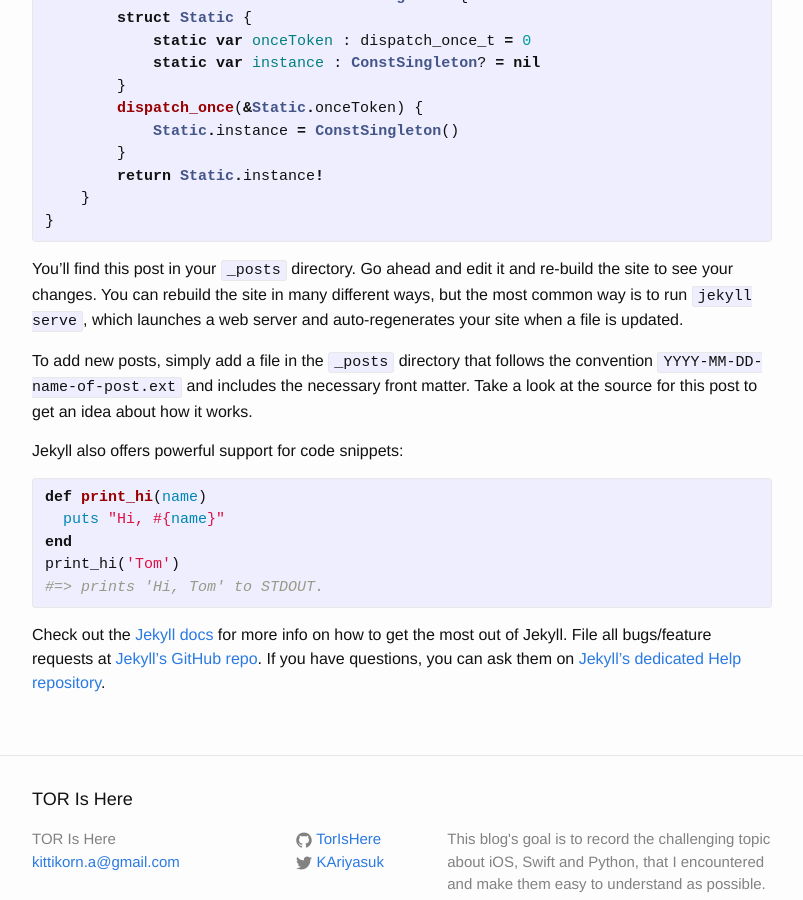
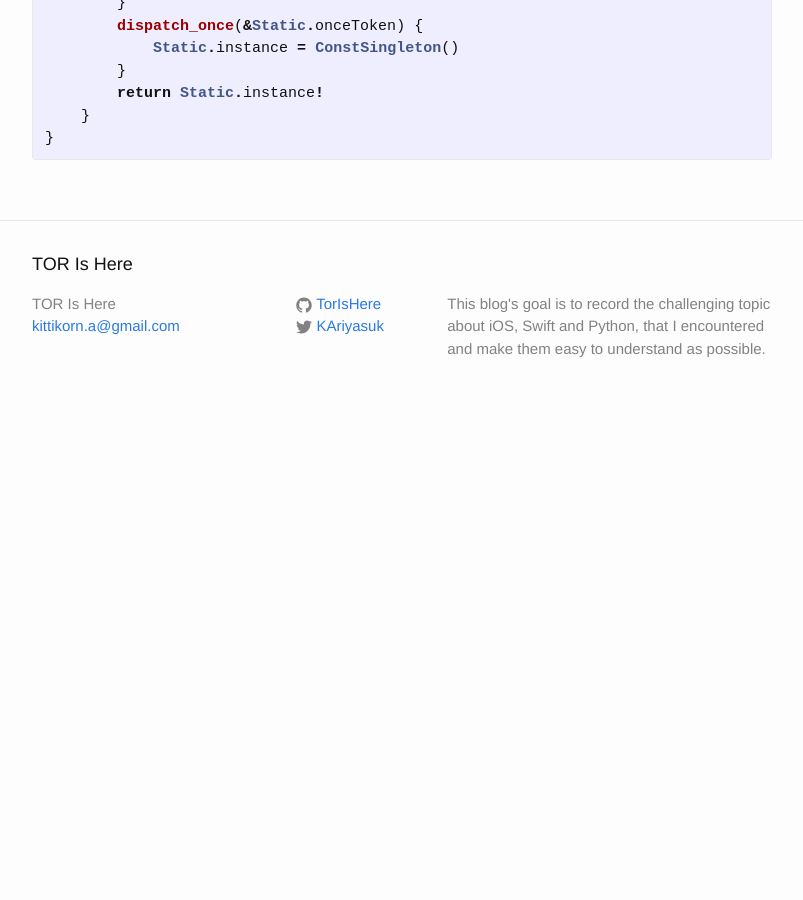
Before and after one commit to TorIsHere/TorIsHere.github.io, a Jekyll site: the page built from _posts/2015-01-27-Singleton-by-Swift.markdown, in a window 1280 px wide and 900 px high, scrolled down 2583 px. Shown: the whole window, without its empty margins (238-1041 px from the left). Built offline with Jekyll 4.4.1, drawn with Linux system fonts in a browser that asks for light colours; after the commit the page ends 3003 px from its top, so only the background shows below that; some of the changed text lies outside the part shown.

Commit message:
Change file name

````diff
--- a/_posts/2015-01-27-welcome-to-jekyll.markdown
+++ b/_posts/2015-01-27-Singleton-by-Swift.markdown
@@ -44,7 +44,6 @@
 
 
 ##Example
-```
 - Const
 
   - Category1
@@ -68,7 +67,6 @@
     - key : value
 
     - key : value
-```
 
 {% highlight swift %}
 class ConstSingleton {
@@ -120,24 +118,3 @@
     }
 }
 {% endhighlight %}
-
-
-You’ll find this post in your `_posts` directory. Go ahead and edit it and re-build the site to see your changes. You can rebuild the site in many different ways, but the most common way is to run `jekyll serve`, which launches a web server and auto-regenerates your site when a file is updated.
-
-To add new posts, simply add a file in the `_posts` directory that follows the convention `YYYY-MM-DD-name-of-post.ext` and includes the necessary front matter. Take a look at the source for this post to get an idea about how it works.
-
-Jekyll also offers powerful support for code snippets:
-
-{% highlight ruby %}
-def print_hi(name)
-  puts "Hi, #{name}"
-end
-print_hi('Tom')
-#=> prints 'Hi, Tom' to STDOUT.
-{% endhighlight %}
-
-Check out the [Jekyll docs][jekyll] for more info on how to get the most out of Jekyll. File all bugs/feature requests at [Jekyll’s GitHub repo][jekyll-gh]. If you have questions, you can ask them on [Jekyll’s dedicated Help repository][jekyll-help].
-
-[jekyll]:      http://jekyllrb.com
-[jekyll-gh]:   https://github.com/jekyll/jekyll
-[jekyll-help]: https://github.com/jekyll/jekyll-help
````
